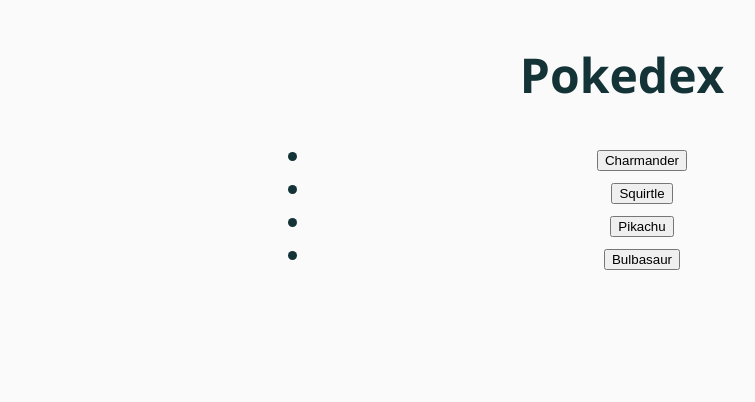
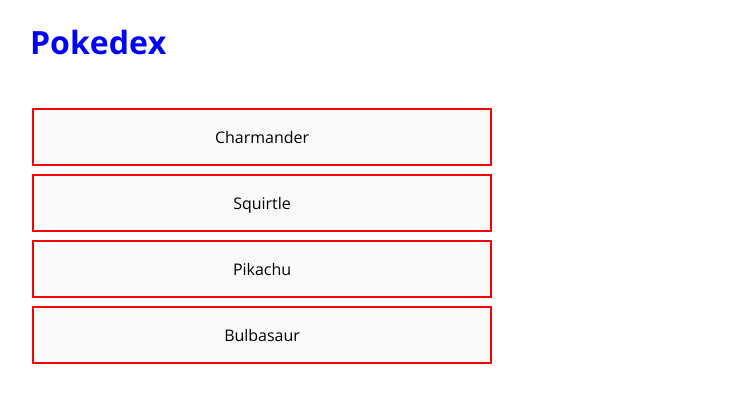
Before and after one commit to C1904H/pokedex-js-app, a plain HTML site: page index.html in a window 1280 px wide. Shown: the whole page, without its empty margins (18-773 px from the left). Drawn offline with nearby package versions, Linux system fonts and the light colour scheme.

Commit message:
Styled button class

```diff
--- a/css/styles.css
+++ b/css/styles.css
@@ -1,15 +1,49 @@
-body {
-  text-align: center;
-  font-family: "Open Sans", sans-serif;
-  font-optical-sizing: auto;
-  font-weight: 300;
-  font-style: normal;
-  font-variation-settings:
-    "wdth" 100;
-  color: #133337;
-  font-size: 24px;
-  background-color: #fafafa;
-  max-width: 700px;
-  margin: 0 auto;
-  padding: 10px;
+* {
+    box-sizing: border-box;
+    font-family: "Open Sans", sans-serif;
 }
+
+.app-container {
+    width: 400px;
+    margin: 0 auto;
+}
+
+h1 {
+    color: blue;
+    margin: 20px 0 25px 40px;
+}
+
+.pokemon-list {
+    list-style-type: none;
+    max-width: 500px;
+}
+
+.button-class {
+    background-color: #fafafa;
+    color: black;
+    border: 2px solid #ff0000;
+    width: 100%;
+    padding: 16px 32px;
+    text-align: center;
+    text-decoration: none;
+    display: inline-block;
+    font-size: 16px;
+    margin: 4px 2px;
+    -webkit-transition-duration: 0.4s;
+    transition-duration: 0.4s;
+    cursor: pointer;
+}
+
+@media all and (max-width: 499px) {
+    .pokemon-list {
+        width: 100%;
+    }
+}
+
+@media all and (min-width: 500px) {
+    .pokemon-list {
+        display: inline-block;
+        align-items: center;
+        width: 500px;
+    }
+}
```
